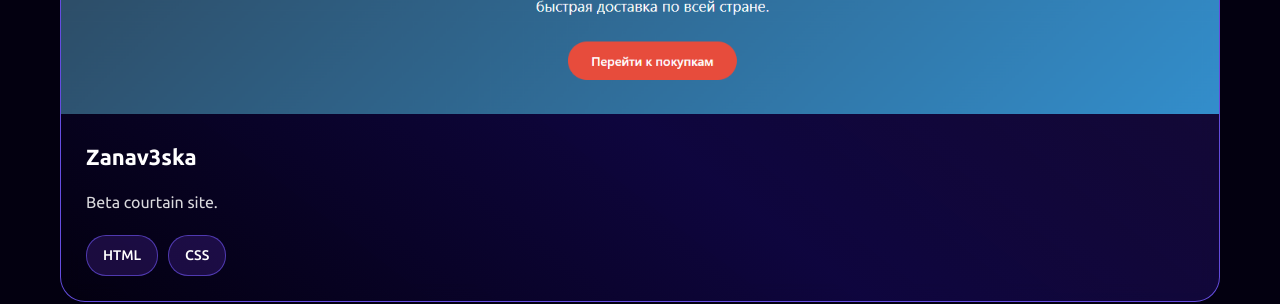
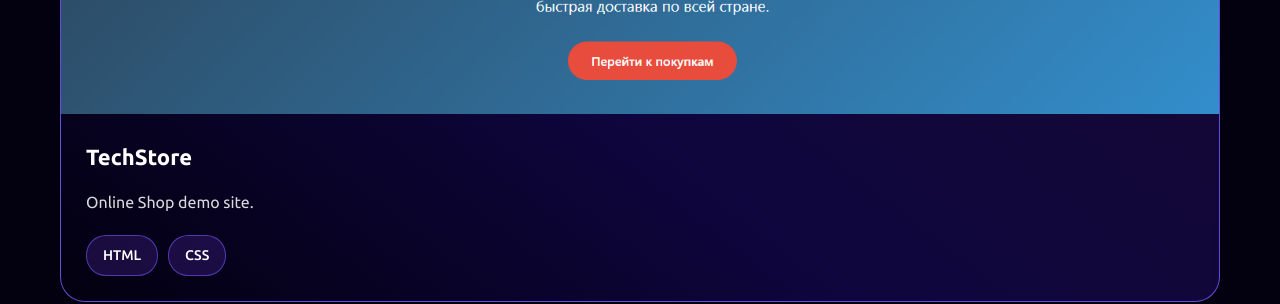
Before and after one commit to andypowered/portfolio, a plain HTML site: page index.html in a window 1280 px wide. Shown: the part 4020-4324 px from the top of the page. Drawn offline with Linux system fonts and the light colour scheme.

Commit message:
Fix HTML formatting and clean up code

```diff
--- a/index.html
+++ b/index.html
@@ -364,8 +364,8 @@ gaming, or new projects
                     </div>
                 </div>
                 <div class="project-info">
-                    <h3>Zanav3ska</h3>
-                    <p>Beta courtain site.</p>
+                    <h3>TechStore</h3>
+                    <p>Online Shop demo site.</p>
                     <div class="project-tech">
                         <span class="tech-tag">HTML</span>
                         <span class="tech-tag">CSS</span>
@@ -373,10 +373,7 @@ gaming, or new projects
                 </div>
             </div>
         </div>
-
-
         <div class="portfolio-grid">
-
             <div class="project-card">
                 <div class="project-image"><img src="images/soon.webp" alt="projectbanner"
                                                 style="height: 500px; width: 1200px">
@@ -394,20 +391,9 @@ gaming, or new projects
                 </div>
             </div>
         </div>
-
-
-
-
-
-
     </section>
-
 </div>
-
-
 </body>
-
-
 <footer>
     <div class="copyright">
         &copy; 2025 andy_powered. All rights are reserved.
```
